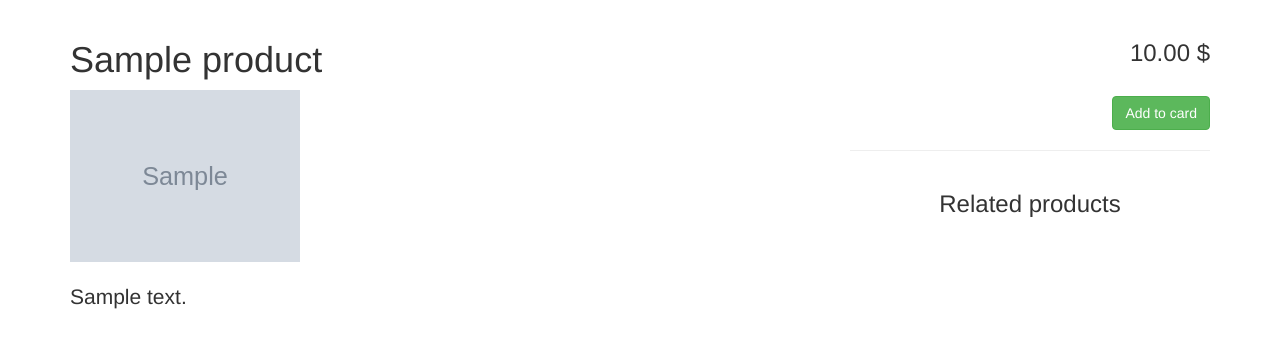
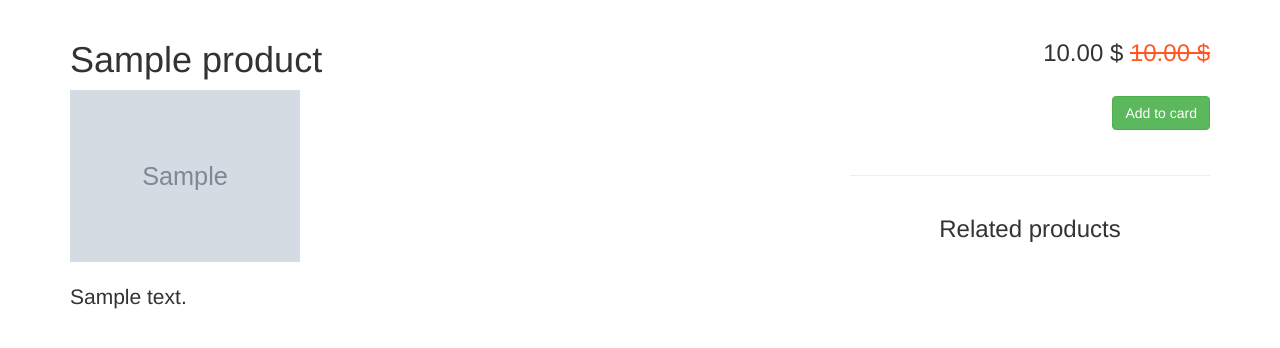
Before and after one commit to mrMarcosss/ecommerce, a Django app: page /products/1/ in a window 1280 px wide. Shown: the part 51-399 px from the top of the page. Run offline with Django 3.2, Linux system fonts and the light colour scheme; tables that the repository leaves empty hold one stand-in row (values such as "Sample post"); grey boxes marked "Sample" are stand-in pictures; some libraries are stand-ins or nearby versions.

Commit message:
display and change price on page with jQuery

```diff
--- a/static/css/custom.css
+++ b/static/css/custom.css
@@ -6,3 +6,8 @@
     font-size: 14px !important;
     color: #464646 !important;
 }
+
+.orig-price{
+    color:#ff5722;
+    text-decoration:line-through;
+}
--- a/templates/base.html
+++ b/templates/base.html
@@ -9,7 +9,7 @@
     <!-- The above 3 meta tags *must* come first in the head; any other head content must come *after* these tags -->
     <meta name="description" content="">
     <meta name="author" content="">
-    <link rel="icon" href="../../favicon.ico">
+    <link rel="shortcut icon" href="{% static 'img/favicon.png' %}" type="image/png"/>
 
     <title>{% block head_title %}ecommerce{% endblock %}</title>
 
@@ -46,6 +46,6 @@
     </div> <!-- /container -->
 
     {% include "javascript.html" %}
-
+    {% block js %} {% endblock %}
   </body>
 </html>
--- a/templates/products/product_detail.html
+++ b/templates/products/product_detail.html
@@ -20,26 +20,42 @@
             </p>
         </div>
         <div class="col-sm-4 pull-right">
-            <div class="row">
-                <div class="col-sm-12">
-                    <h3 class="pull-right">{{ object.price }} $</h3>
+            {% if object.variation_set.count > 1 %}
+                <div class="row">
+                    <div class="col-sm-12">
+                        <h3 class="pull-right" id="product_price">{{ object.variation_set.first.price }} $</h3>
+                    </div>
                 </div>
-            </div>
-            {% if variations.count > 1 %}
                 <div class="row" style="margin-top: 20px;">
                     <div class="col-sm-8 pull-right">
-                        <select class="form-control">
-                            {% for item in variations %}
-                            <option value="{{ item.pk }}">{{ item.title }}</option>
+                        <select class="form-control  variation_select">
+                            {% for item in object.variation_set.all %}
+                                <option data-sale-price="{{ item.sale_price }}" data-price="{{ item.price }}"
+                                        value="{{ item.pk }}">{{ item.title }}</option>
                             {% endfor %}
                         </select>
+                    </div>
+                </div>
+            {% else %}
+                <div class="row">
+                    <div class="col-sm-12">
+                        <h3 class="pull-right" id="product_price">
+                            {% if object.variation_set.first.sale_price %}
+                                {{ object.variation_set.first.sale_price }} $
+                                <span class="orig-price">{{ object.variation_set.first.price }} $</span>
+                            {% else %}
+                                <span data-sale-price="{{ item.sale_price }}" data-price="{{ item.price }}">{{ object.variation_set.first.price }} $</span>
+                            {% endif %}
+                        </h3>
                     </div>
                 </div>
             {% endif %}
             <br>
             <div class="row">
                 <div class="col-sm-12">
-                    <a href="#" class="btn btn-raised btn-success pull-right">Add to card</a>
+                    <a href="#" class="btn btn-raised btn-success pull-right" style="margin-bottom: 25px">Add to card</a>
+                    <!-- Go to www.addthis.com/dashboard to customize your tools -->
+                    <div class="addthis_sharing_toolbox pull-right"></div>
                 </div>
             </div>
             <hr>
@@ -52,3 +68,26 @@
     </div>
 
 {% endblock %}
+
+{% block js %}
+    <!-- Go to www.addthis.com/dashboard to customize your tools -->
+    <script type="text/javascript" src="//s7.addthis.com/js/300/addthis_widget.js#pubid=ra-565c5525f9863526"></script>
+    <script>
+        $(document).ready(function(){
+            function setPrice(){
+                var price = $('.variation_select option:selected').attr('data-price');
+                console.log(price)
+                var sale_price = $('.variation_select option:selected').attr('data-sale-price');
+                if(sale_price != '' && sale_price != 'None' && sale_price != null){
+                    $('#product_price').html(sale_price + ' $' + ' <span class="orig-price">'+ price + '$</span>');
+                } else if (price != undefined) {
+                    $('#product_price').html(price + ' $');
+                }
+            }
+            setPrice();
+            $('.variation_select').change(function(){
+                setPrice()
+            });
+        });
+    </script>
+{% endblock %}
```
